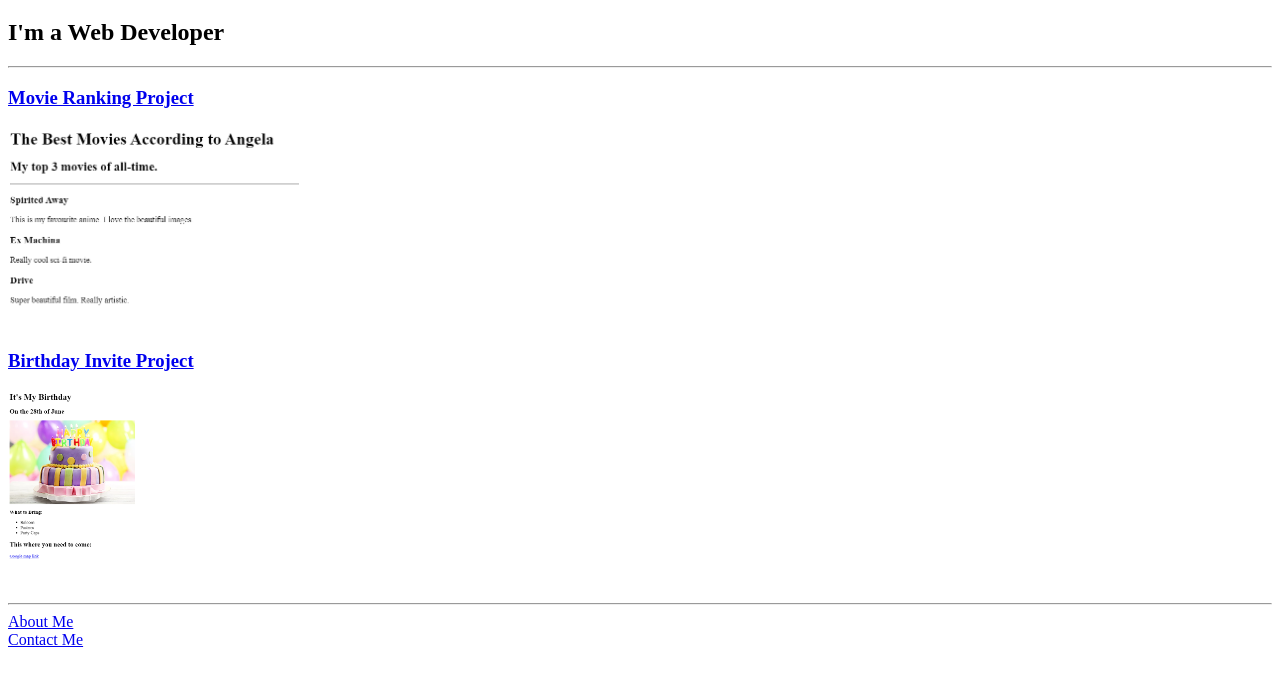
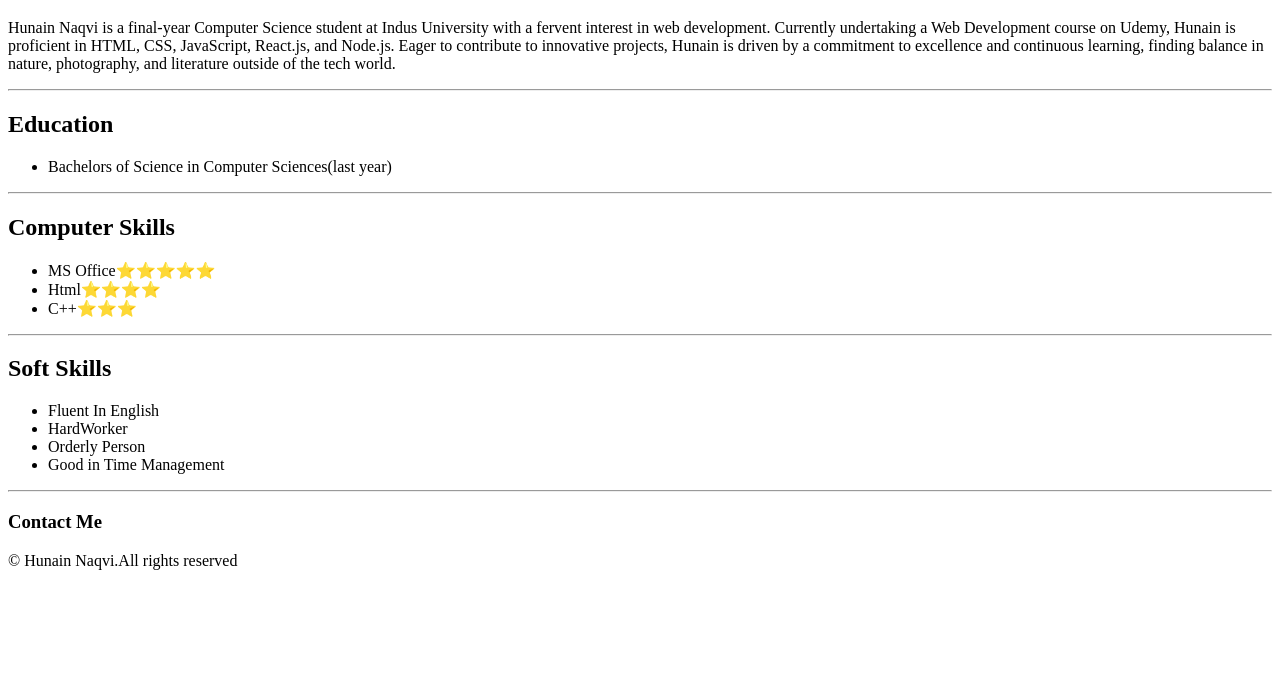
Before and after one commit to HunainNaqvi/html.portfolio, a plain HTML site: page index.html in a window 1280 px wide. Shown: the part 61-744 px from the top of the page. Drawn offline with Linux system fonts and the light colour scheme.

Commit message:
Add files via upload

```diff
--- a/index.html
+++ b/index.html
@@ -3,19 +3,33 @@
 <head>
     <meta charset="UTF-8">
     <meta name="viewport" content="width=device-width, initial-scale=1.0">
-    <title>My Website</title>
+    <title>My Resume</title>
 </head>
 <body>
     <h1>Hunain Naqvi</h1>
-    <h2>I'm a Web Developer</h2>
+    <p>Hunain Naqvi is a final-year Computer Science student at Indus University with a fervent interest in web development. Currently undertaking a Web Development course on Udemy, Hunain is proficient in HTML, CSS, JavaScript, React.js, and Node.js. Eager to contribute to innovative projects, Hunain is driven by a commitment to excellence and continuous learning, finding balance in nature, photography, and literature outside of the tech world.</p>
     <hr>
-    <h3><a href="./public/MovieRanking.html">Movie Ranking Project</a></h3>
-    <img src="./assets/images/MovieRanking.png" height="200" alt="Movie Rankings">
-    <h3><a href=".public/BirthdayInvite.html">Birthday Invite Project</a></h3>
-    <img src="./assets/images/BirthdayInvite.png" height="200" alt="">
+    <h2>Education</h2>
+    <ul>
+        <li>Bachelors of Science in Computer Sciences(last year)</li>
+    </ul>
     <hr>
-    <a href="./public/about.html">About Me</a><br>
-    <a href="./public/contact.html">Contact Me</a>
-
+    <h2>Computer Skills</h2>
+    <ul>
+        <li>MS Office⭐️⭐️⭐️⭐️⭐️</li>
+        <li>Html⭐️⭐️⭐️⭐️</li>
+        <li>C++⭐️⭐️⭐️</li>
+    </ul>
+    <hr>
+    <h2>Soft Skills</h2>
+    <ul>
+        <li>Fluent In English</li>
+        <li>HardWorker</li>
+        <li>Orderly Person</li>
+        <li>Good in Time Management</li>
+    </ul>
+    <hr>
+    <h3><a href="./contact.html"></a>Contact Me</h3>
+    <footer>© Hunain Naqvi.All rights reserved</footer>
 </body>
 </html>
```
Also changed, not shown: contact.html (added, +9 -0 lines).
